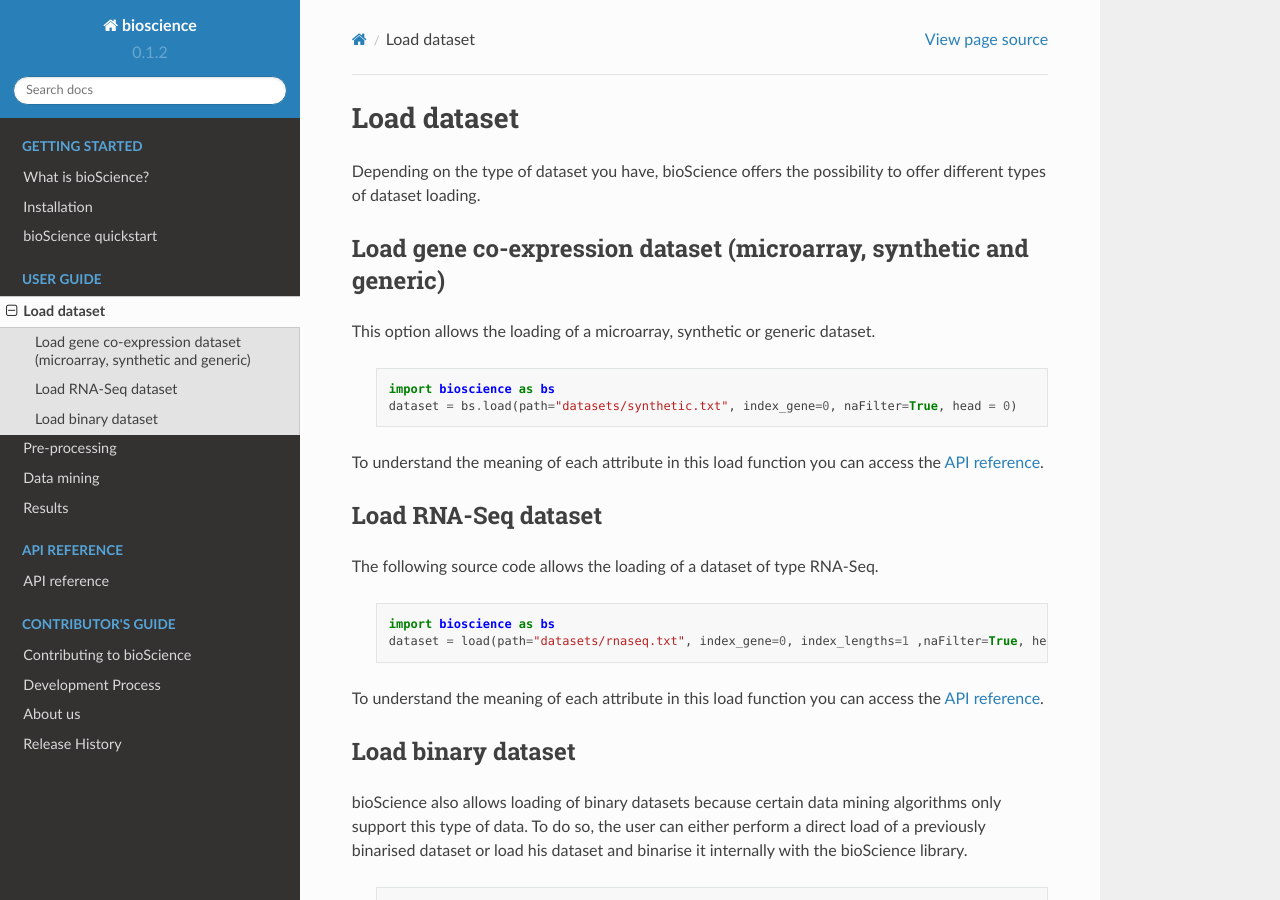
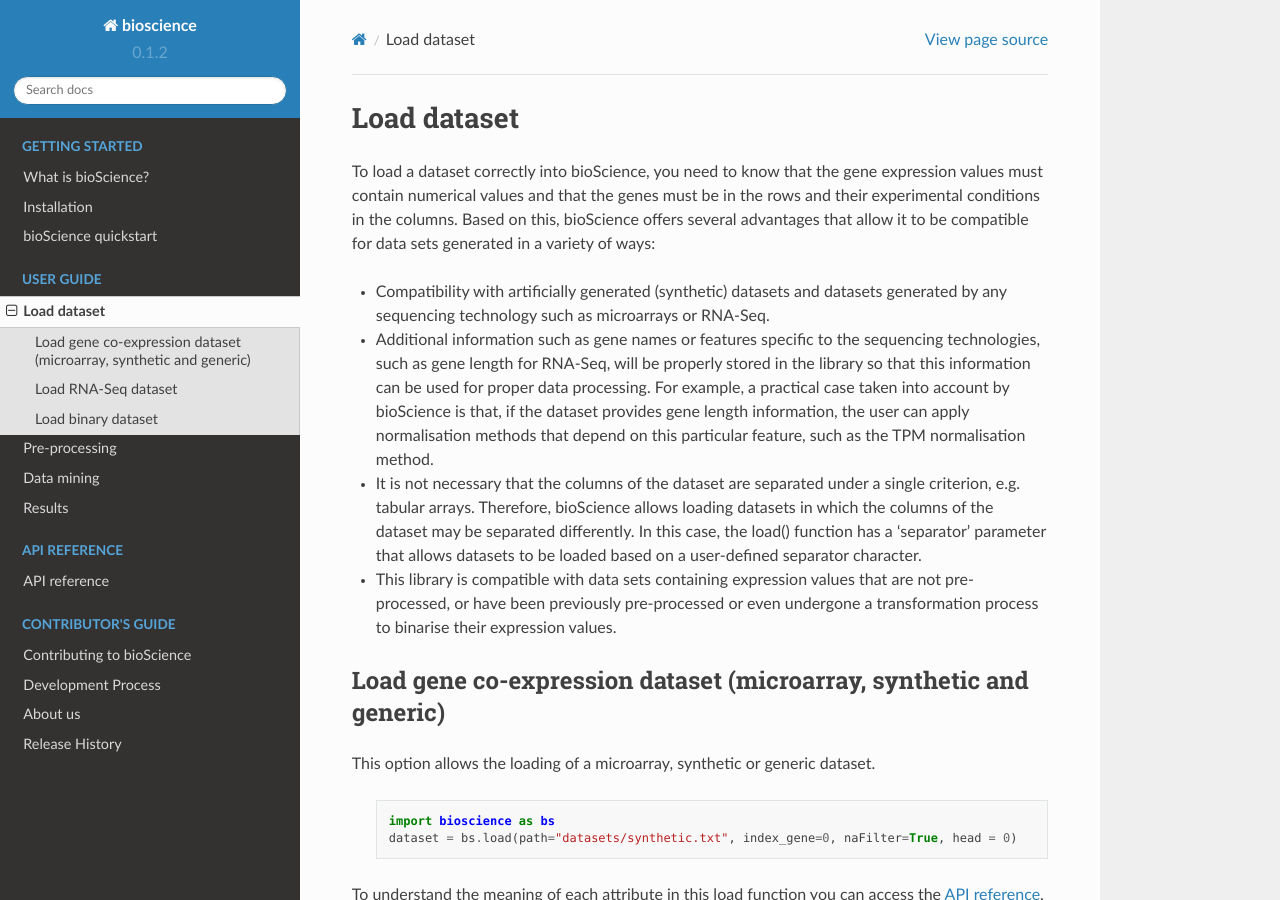
Before and after one commit to IvanSegur06/bioscience, a Sphinx documentation site: the page built from docs/userGuide/load.rst, in a window 1280 px wide and 900 px high. Built offline with Sphinx 7.4.7 and the Read the Docs theme 2.0.0, drawn with Linux system fonts in a browser that asks for light colours; pages that are not in the unit, such as notebooks, are missing from menus.

Commit message:
[DOC] Text related to upload datasets changed

```diff
--- a/docs/userGuide/load.rst
+++ b/docs/userGuide/load.rst
@@ -1,6 +1,16 @@
 Load dataset
 ============
-Depending on the type of dataset you have, bioScience offers the possibility to offer different types of dataset loading.
+
+To load a dataset correctly into bioScience, you need to know that the gene expression values must contain numerical values and that the genes must be in the rows and their experimental conditions in the columns. Based on this, bioScience offers several advantages that allow it to be compatible for data sets generated in a variety of ways:
+
+* Compatibility with artificially generated (synthetic) datasets and datasets generated by any sequencing technology such as microarrays or RNA-Seq.
+
+* Additional information such as gene names or features specific to the sequencing technologies, such as gene length for RNA-Seq, will be properly stored in the library so that this information can be used for proper data processing. For example, a practical case taken into account by bioScience is that, if the dataset provides gene length information, the user can apply normalisation methods that depend on this particular feature, such as the TPM normalisation method.
+
+* It is not necessary that the columns of the dataset are separated under a single criterion, e.g. tabular arrays. Therefore, bioScience allows loading datasets in which the columns of the dataset may be separated differently. In this case, the load() function has a 'separator' parameter that allows datasets to be loaded based on a user-defined separator character.
+
+* This library is compatible with data sets containing expression values that are not pre-processed, or have been previously pre-processed or even undergone a transformation process to binarise their expression values.
+
 
 Load gene co-expression dataset (microarray, synthetic and generic)
 ^^^^^^^^^^^^^^^^^^^^^^^^^^^^^^^^^^^^^^^^^^^^^^^^^^^^^^^^^^^^^^^^^^^^
```
